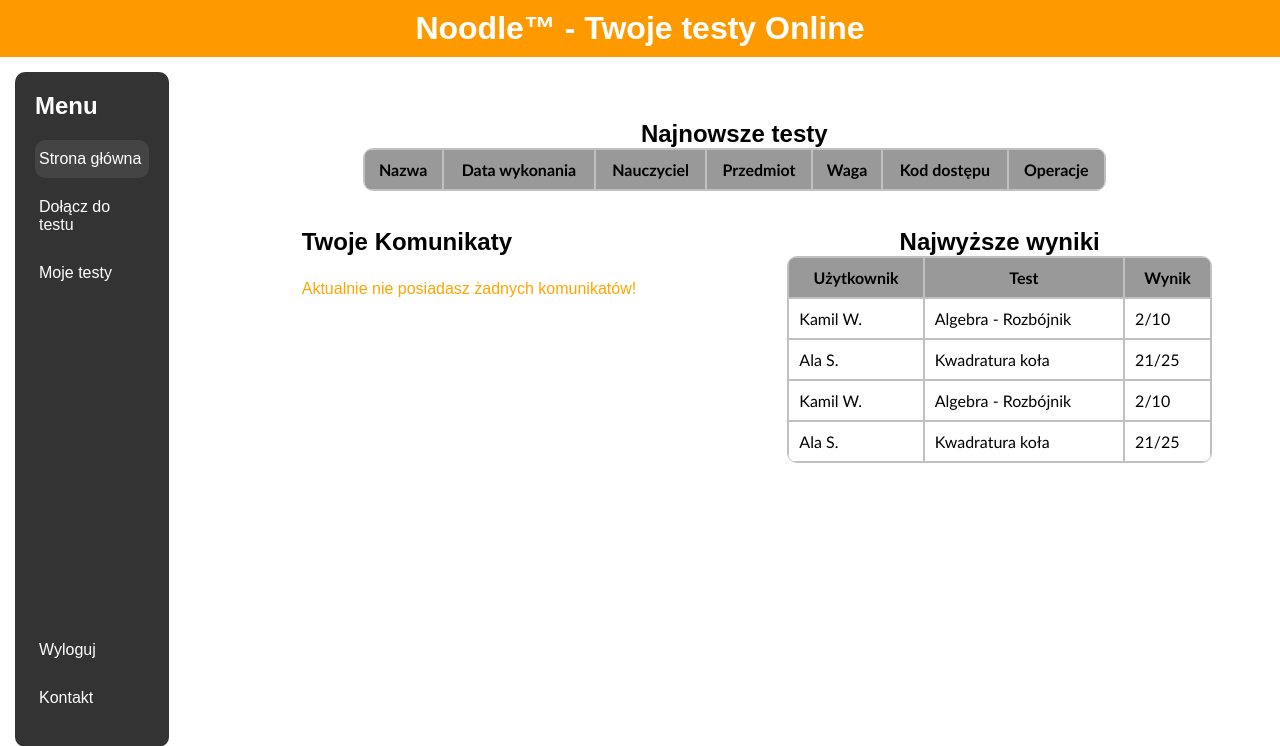
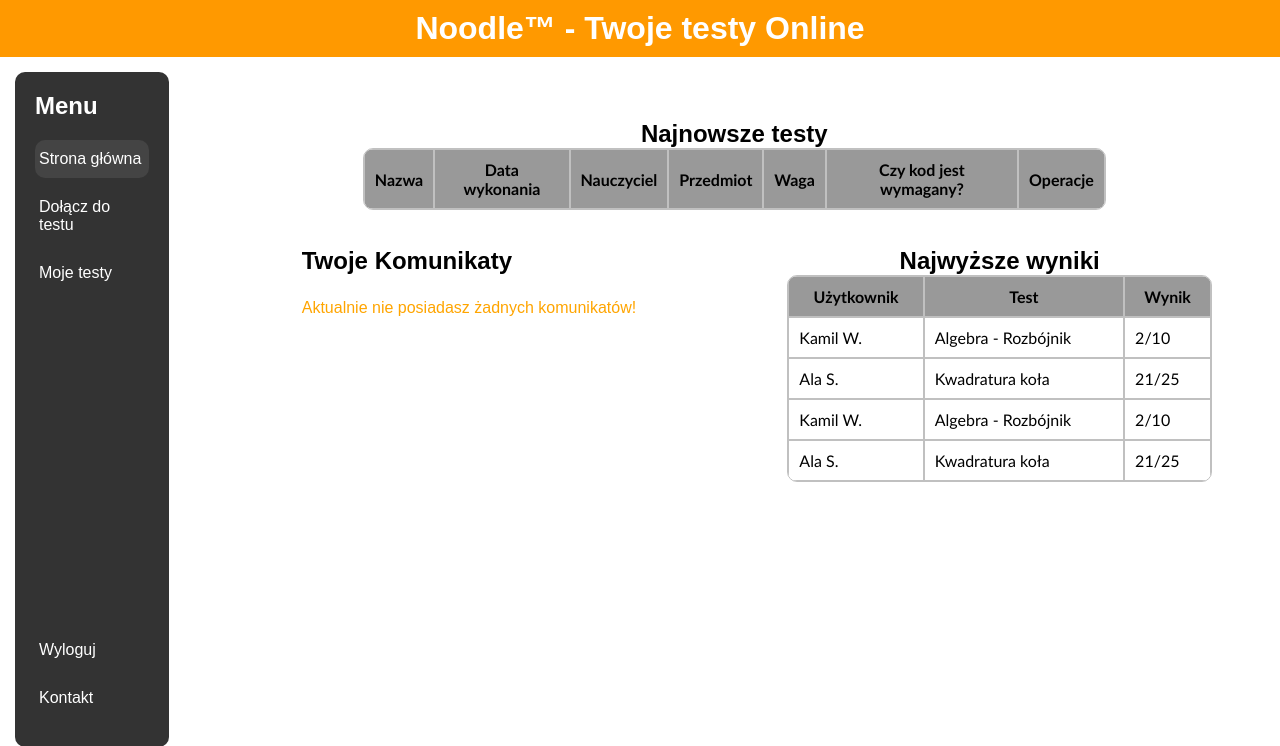
Before and after one commit to jakubludwiczak21/Noodle, a PHP site: page /html/panel_ucznia/strona_glowna.php in a window 1280 px wide. Shown: the top 746 px of the page. Run offline with PHP 8.4, Linux system fonts and the light colour scheme; a user stored in the database is signed in; data comes from the database, SQL or seed files in the repository; lists and menus that the app fills with data are empty.

Commit message:
Poprawiono kolumne tabeli by byla zgodna z dokumentacja, dodano w dokumentacji fragment o dolaczaniu przez przycisk

```diff
--- a/Strona/html/panel_ucznia/strona_glowna.php
+++ b/Strona/html/panel_ucznia/strona_glowna.php
@@ -51,7 +51,7 @@ if (!isset($_SESSION['user_id'])) {
 					<th>Nauczyciel</th>
 					<th>Przedmiot</th>
 					<th>Waga</th>
-          <th>Kod dostępu</th>
+          <th>Czy kod jest wymagany?</th>
 					<th>Operacje</th>
 				</tr>
 
@@ -132,7 +132,7 @@ if (!isset($_SESSION['user_id'])) {
                     <td>'. $row['teacher_first_name'] . ' ' . $row['teacher_last_name'] .'</td>
                     <td>'. $row['subject_name'] .'</td>
                     <td>2</td>
-                    <td>'. $row['code'] .'</td>
+                    <td>Tak</td>
                     <td style="text-align:center;"><a style="width:100%; text-align:center;" href="dolacz_kod.php?kod=' . $row['code'] . '">Dołącz</a></td>
                   </tr>
                   ';
```
Also changed, not shown: 1 other file.
